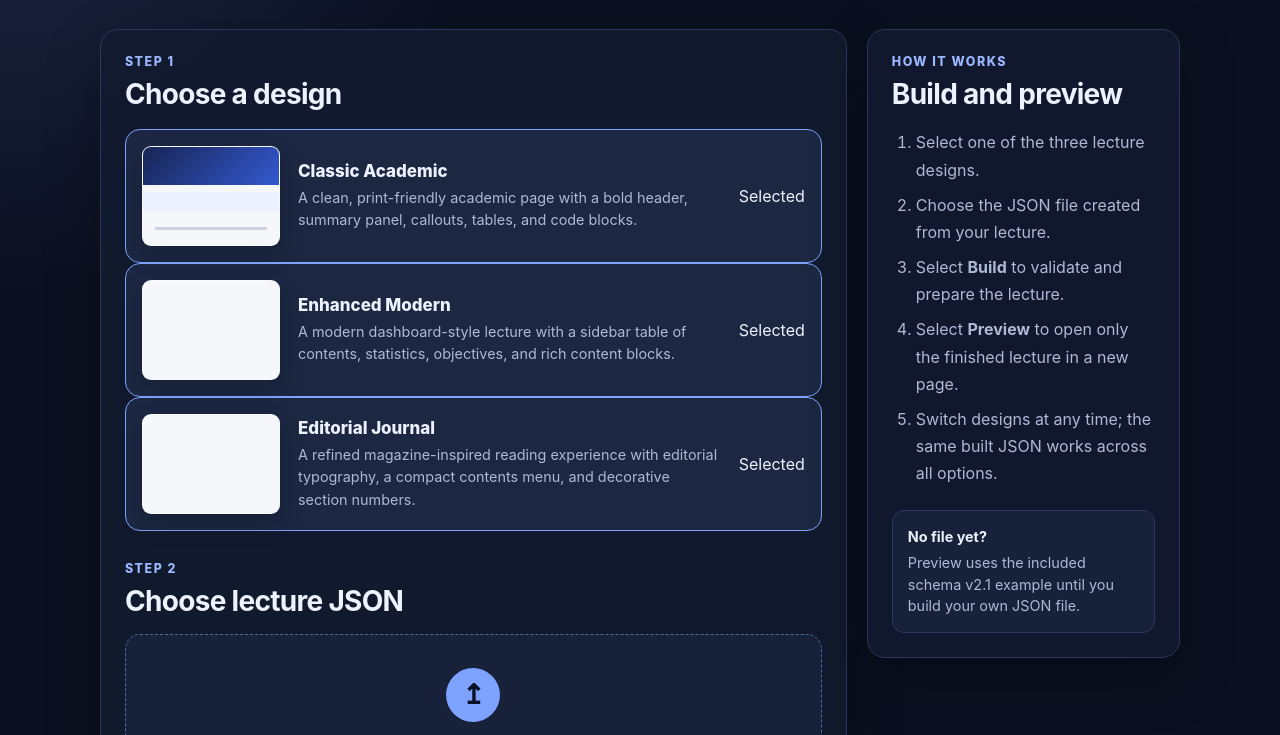
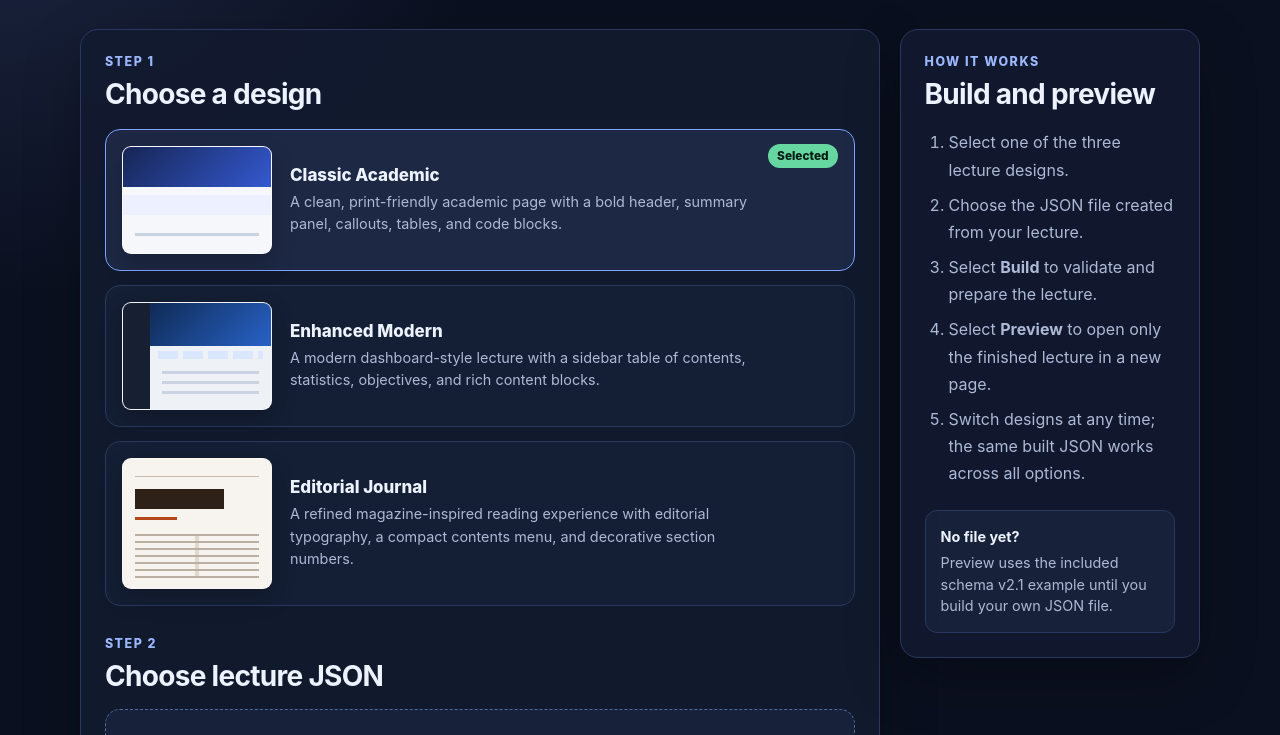
Before and after one commit to hatemkhaleefah3-ui/smoking, a plain HTML site: page index.html in a window 1280 px wide. Shown: the part 215-950 px from the top of the page. Drawn offline with Linux system fonts and the light colour scheme.

Commit message:
Style three lecture design choices

```diff
--- a/styles.css
+++ b/styles.css
@@ -32,7 +32,7 @@ input { font: inherit; }
 code { font-family: ui-monospace, SFMono-Regular, Menlo, Consolas, monospace; }
 
 .shell {
-  width: min(1080px, calc(100% - 32px));
+  width: min(1120px, calc(100% - 32px));
   margin-inline: auto;
 }
 
@@ -74,7 +74,7 @@ h2 {
 }
 
 .subtitle {
-  max-width: 720px;
+  max-width: 760px;
   margin-bottom: 0;
   color: var(--muted);
   font-size: 1.06rem;
@@ -96,7 +96,7 @@ h2 {
 
 .app-layout {
   display: grid;
-  grid-template-columns: minmax(0, 1.55fr) minmax(280px, 0.65fr);
+  grid-template-columns: minmax(0, 1.65fr) minmax(280px, 0.62fr);
   align-items: start;
   gap: 20px;
   padding-bottom: 30px;
@@ -115,22 +115,35 @@ h2 {
 .section-heading { margin-bottom: 18px; }
 
 .design-picker {
+  display: grid;
   margin: 0 0 30px;
   padding: 0;
   border: 0;
+  gap: 14px;
 }
 
 .design-option {
   position: relative;
   display: grid;
-  grid-template-columns: 138px minmax(0, 1fr) auto;
+  grid-template-columns: 150px minmax(0, 1fr) auto;
   gap: 18px;
   align-items: center;
   padding: 16px;
-  border: 1.5px solid var(--primary);
+  border: 1.5px solid var(--line);
   border-radius: 15px;
-  background: rgba(125, 162, 255, 0.1);
+  background: rgba(125, 162, 255, 0.035);
   cursor: pointer;
+  transition: border-color 160ms ease, background 160ms ease, transform 160ms ease;
+}
+
+.design-option:hover {
+  border-color: #50699f;
+  transform: translateY(-1px);
+}
+
+.design-option.is-selected {
+  border-color: var(--primary);
+  background: rgba(125, 162, 255, 0.11);
 }
 
 .design-option input {
@@ -148,8 +161,9 @@ h2 {
 }
 
 .design-thumbnail {
+  position: relative;
   display: grid;
-  min-height: 100px;
+  min-height: 108px;
   overflow: hidden;
   border: 1px solid rgba(255, 255, 255, 0.18);
   border-radius: 9px;
@@ -157,11 +171,79 @@ h2 {
   box-shadow: 0 10px 24px rgba(0, 0, 0, 0.2);
 }
 
-.thumbnail-hero { height: 38px; background: linear-gradient(135deg, #172554, #3459d1); }
-.thumbnail-summary { height: 19px; background: #edf1ff; }
+.thumbnail-classic .thumbnail-hero {
+  height: 40px;
+  background: linear-gradient(135deg, #172554, #3459d1);
+}
+
+.thumbnail-classic .thumbnail-summary {
+  height: 20px;
+  background: #edf1ff;
+}
+
 .thumbnail-lines {
   margin: 10px 12px 12px;
   background: repeating-linear-gradient(to bottom, #cbd3e2 0 3px, transparent 3px 10px);
+}
+
+.thumbnail-enhanced {
+  grid-template-columns: 27px 1fr;
+  background: #eef2f7;
+}
+
+.thumbnail-sidebar { background: #172033; }
+
+.thumbnail-page {
+  display: grid;
+  grid-template-rows: 43px 18px 1fr;
+}
+
+.thumbnail-enhanced .thumbnail-hero {
+  background: linear-gradient(135deg, #0f2a55, #2862c7);
+}
+
+.thumbnail-tags {
+  margin: 5px 8px;
+  background: repeating-linear-gradient(90deg, #dbe7ff 0 20px, transparent 20px 25px);
+}
+
+.thumbnail-enhanced .thumbnail-lines { margin-top: 7px; }
+
+.thumbnail-editorial {
+  display: block;
+  padding: 10px 12px;
+  background: #f7f4ef;
+}
+
+.thumbnail-masthead {
+  display: block;
+  height: 8px;
+  margin-bottom: 12px;
+  border-bottom: 1px solid #c8bfae;
+}
+
+.thumbnail-editorial-title {
+  display: block;
+  width: 72%;
+  height: 20px;
+  margin-bottom: 8px;
+  background: #2d2118;
+}
+
+.thumbnail-editorial-rule {
+  display: block;
+  width: 34%;
+  height: 3px;
+  margin-bottom: 14px;
+  background: #b5451b;
+}
+
+.thumbnail-columns {
+  display: block;
+  height: 44px;
+  background:
+    repeating-linear-gradient(to bottom, #b9afa2 0 2px, transparent 2px 7px),
+    linear-gradient(90deg, transparent 48%, #e0d9cc 48% 52%, transparent 52%);
 }
 
 .design-copy { min-width: 0; }
@@ -180,7 +262,7 @@ h2 {
   line-height: 1.55;
 }
 
-.current-badge {
+.selection-badge {
   align-self: start;
   padding: 5px 9px;
   border-radius: 999px;
@@ -189,7 +271,11 @@ h2 {
   font-size: 0.74rem;
   font-weight: 850;
   white-space: nowrap;
+  opacity: 0;
+  transform: translateY(-2px);
 }
+
+.design-option.is-selected .selection-badge { opacity: 1; }
 
 .import-heading { margin-bottom: 16px; }
 
@@ -241,7 +327,7 @@ h2 {
 }
 
 .drop-help {
-  max-width: 420px;
+  max-width: 460px;
   color: var(--muted);
   font-size: 0.9rem;
   line-height: 1.55;
@@ -359,7 +445,10 @@ h2 {
   overflow-wrap: anywhere;
 }
 
-.workflow-panel { position: sticky; top: 20px; }
+.workflow-panel {
+  position: sticky;
+  top: 20px;
+}
 
 .workflow-list {
   margin: 18px 0 0;
@@ -403,21 +492,21 @@ h2 {
   border: 0;
 }
 
-@media (max-width: 840px) {
+@media (max-width: 860px) {
   .header-content { align-items: stretch; flex-direction: column; }
   .version-badge { width: fit-content; }
   .app-layout { grid-template-columns: 1fr; }
   .workflow-panel { position: static; }
 }
 
-@media (max-width: 620px) {
-  .shell { width: min(100% - 20px, 1080px); }
+@media (max-width: 650px) {
+  .shell { width: min(100% - 20px, 1120px); }
   .site-header { padding-top: 34px; }
   .builder-panel,
   .workflow-panel { padding: 18px; }
   .design-option { grid-template-columns: 1fr; }
-  .design-thumbnail { min-height: 130px; }
-  .current-badge { justify-self: start; }
+  .design-thumbnail { min-height: 140px; }
+  .selection-badge { justify-self: start; }
   .button-row .button { width: 100%; }
 }
 
```
